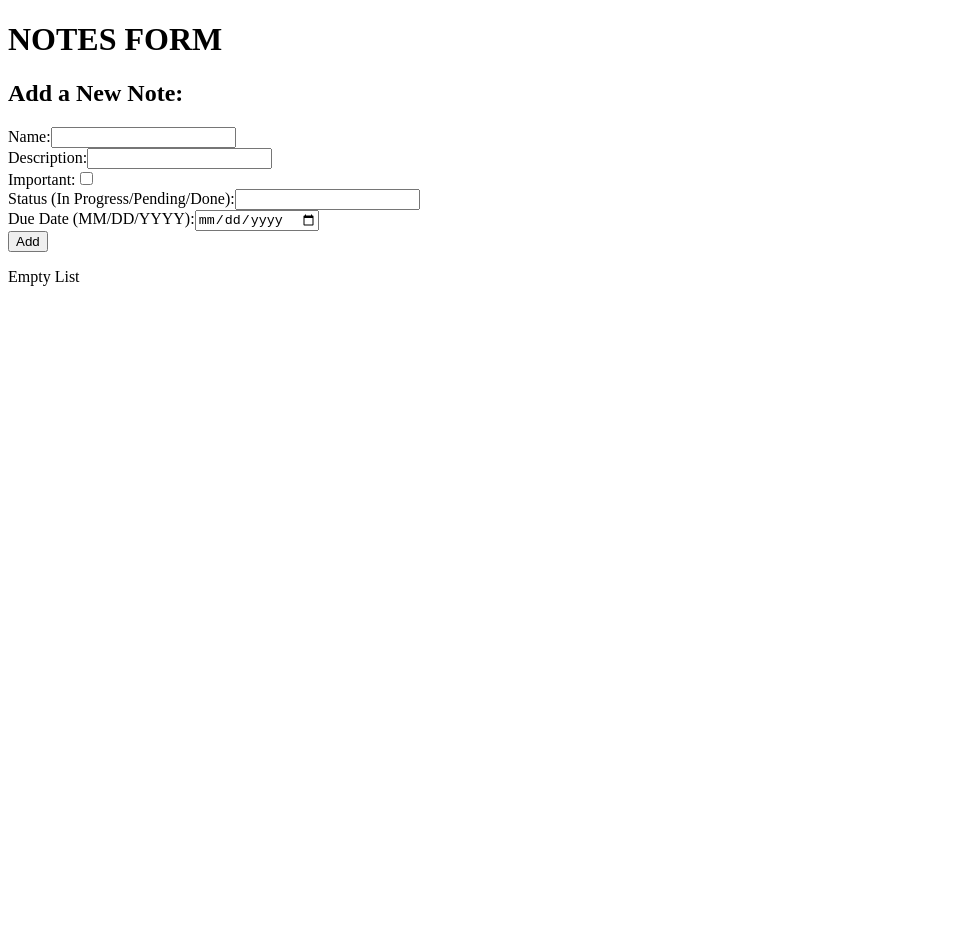
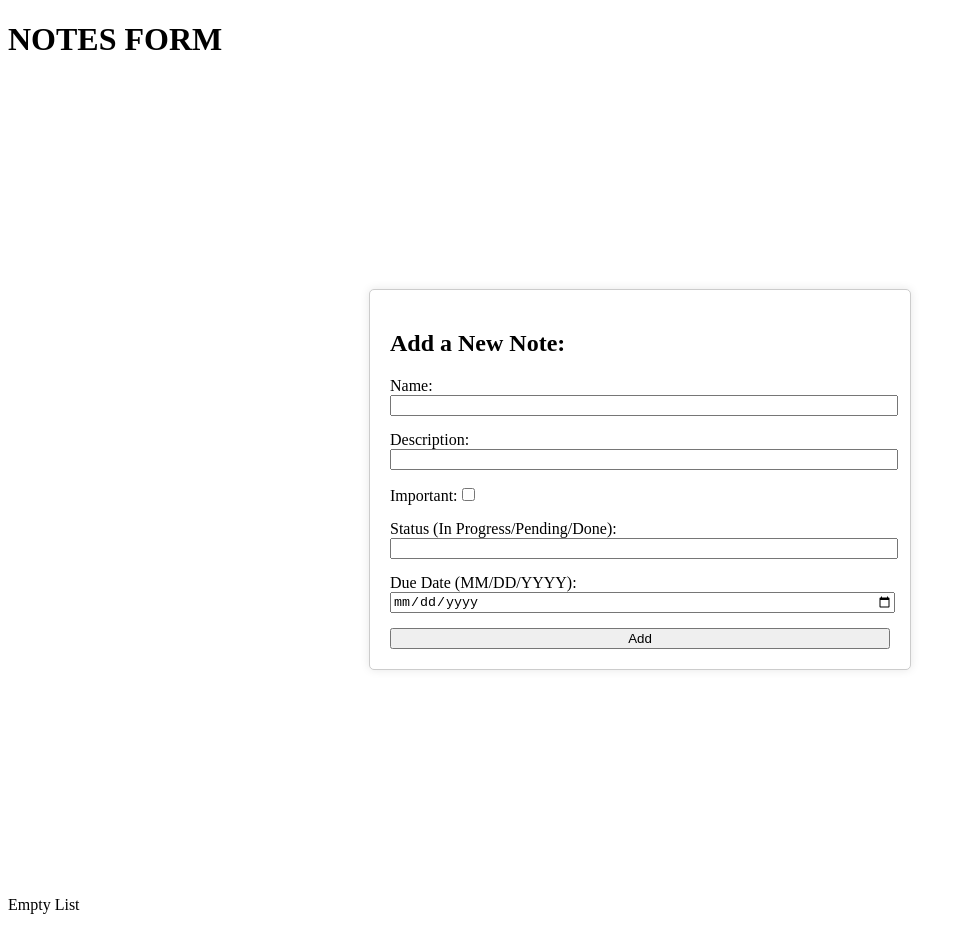
Before and after one commit to yasirelbouazzati/notekeeper-app, a React (Vite) app: page / in a window 1280 px wide. Shown: the whole page, without its empty margins (0-966 px from the left). Before the commit the page ends 800 px from the top, so only its background shows below. Built offline with nearby package versions, Linux system fonts and the light colour scheme; no server answers.

Commit message:
complete

```diff
--- /dev/null
+++ b/src/components/CreateNoteForm.css
@@ -0,0 +1,28 @@
+.container {
+  display: flex;
+  justify-content: center;
+  align-items: center;
+  height: 100vh;
+}
+
+.form-wrapper {
+  width: 100%;
+  max-width: 500px;
+  padding: 20px;
+  border: 1px solid #ccc;
+  border-radius: 5px;
+  box-shadow: 0 0 10px rgba(0, 0, 0, 0.1);
+  background-color: #fff;
+}
+
+.form-group {
+  margin-bottom: 15px;
+}
+
+.form-control {
+  width: 100%;
+}
+
+.btn {
+  width: 100%;
+}
--- a/src/components/CreateNoteForm.jsx
+++ b/src/components/CreateNoteForm.jsx
@@ -3,6 +3,7 @@ import validateNonEmpty from "../helpers/validation/validateNonEmpty";
 import validateType from "../helpers/validation/validateType";
 import notesService from "../services/notes/notesService";
 import { useCreateForm } from "../hooks";
+import "./CreateNoteForm.css";
 
 export const CreateNoteForm = ({ note, setNote }) => {
   const {
@@ -41,6 +42,7 @@ export const CreateNoteForm = ({ note, setNote }) => {
 
   return (
     <div className="container">
+      <div className="form-wrapper">
         <h2>Add a New Note:</h2>
         <form onSubmit={addNewNote}>
           <div className="form-group">
@@ -76,7 +78,9 @@ export const CreateNoteForm = ({ note, setNote }) => {
             />
           </div>
           <div className="form-group">
-          <label htmlFor="new-Status">Status (In Progress/Pending/Done):</label>
+            <label htmlFor="new-Status">
+              Status (In Progress/Pending/Done):
+            </label>
             <input
               id="new-Status"
               type="text"
@@ -104,5 +108,6 @@ export const CreateNoteForm = ({ note, setNote }) => {
           </div>
         </form>
       </div>
+    </div>
   );
 };
```
Lines whose indentation alone changed are shown as unchanged.
